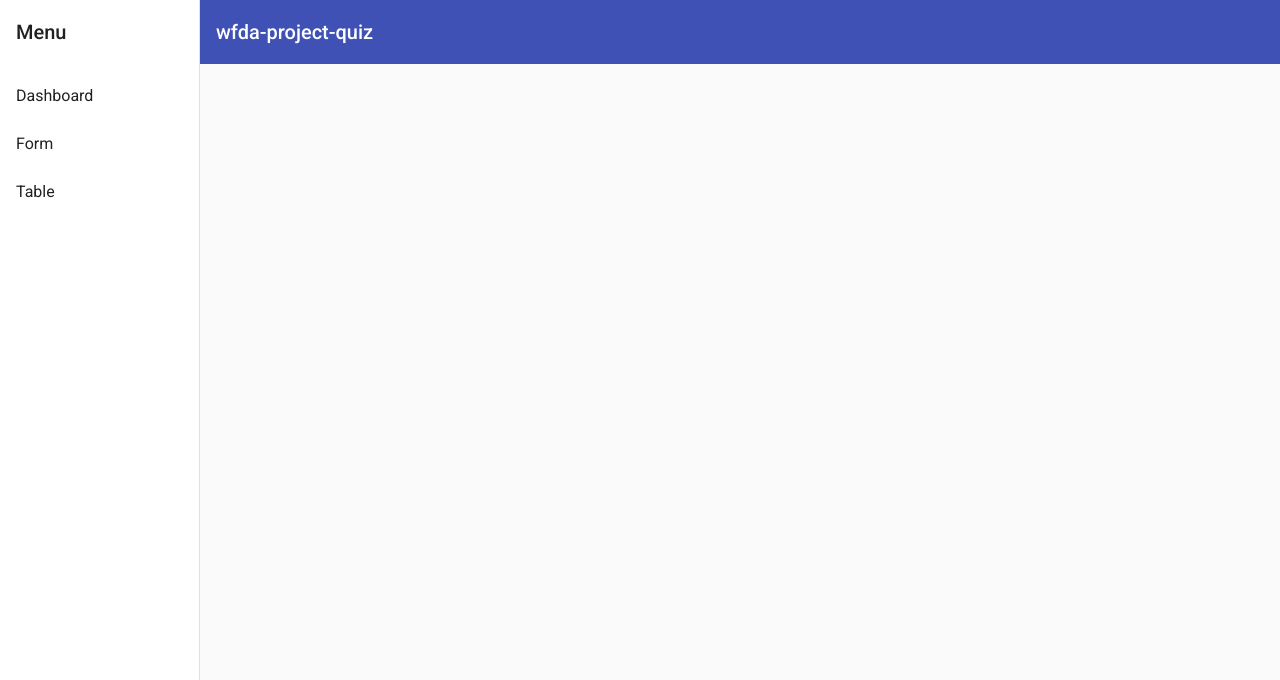
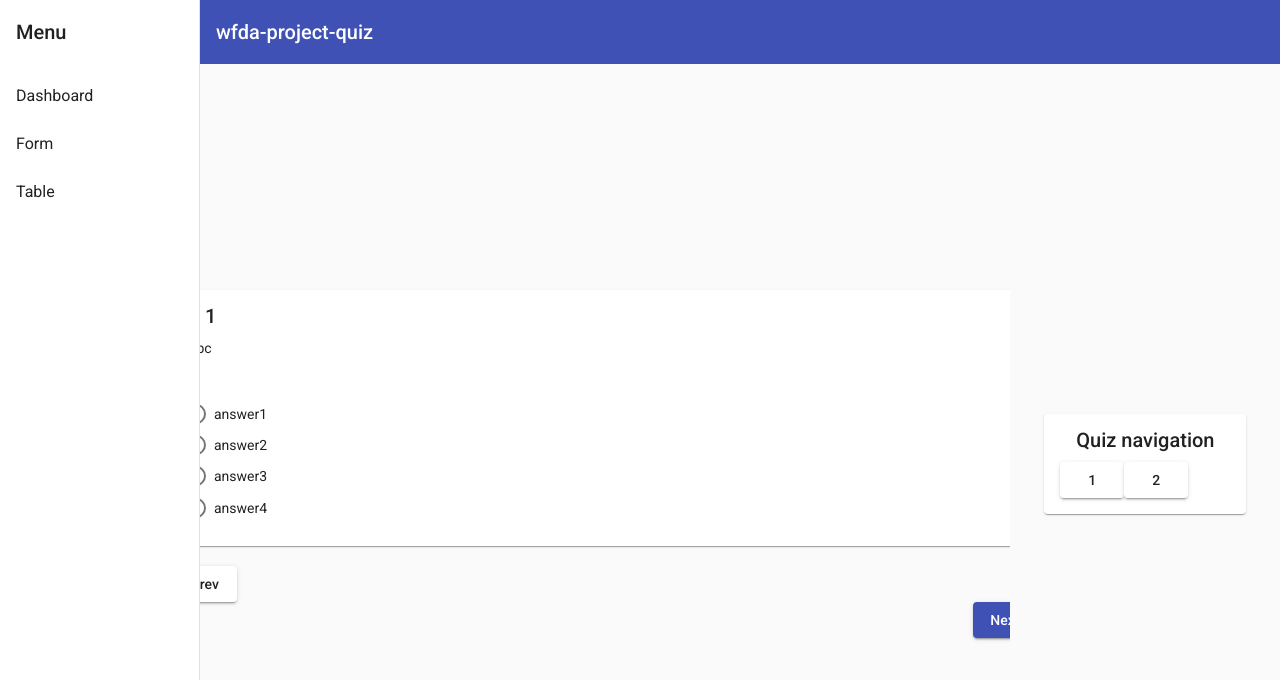
Before and after one commit to anhnbt-it/wfda-project-quiz, an Angular app: page /exam in a window 1280 px wide. Before the commit this address led to /. Shown: the top 680 px of the page. Built offline with nearby package versions, Linux system fonts and the light colour scheme.

Commit message:
create exam

```diff
--- a/src/app/app-routing.module.ts
+++ b/src/app/app-routing.module.ts
@@ -4,6 +4,7 @@ import {QuizDashboardComponent} from './layout/quiz-dashboard/quiz-dashboard.com
 import {QuizFormComponent} from './layout/quiz-form/quiz-form.component';
 import {QuizTableComponent} from './layout/quiz-table/quiz-table.component';
 import {DetailGroupComponent} from './layout/detail-group/detail-group.component';
+import {ExamComponent} from './layout/exam/exam.component';
 
 const routes: Routes = [
   {
@@ -13,6 +14,10 @@ const routes: Routes = [
   {
     path: 'detail-group',
     component: DetailGroupComponent,
+  },
+  {
+    path: 'exam',
+    component: ExamComponent,
   },
   {path: 'form', component: QuizFormComponent},
   {path: 'table', component: QuizTableComponent}
--- a/src/app/app.module.ts
+++ b/src/app/app.module.ts
@@ -26,6 +26,7 @@ import { MatGridListModule } from '@angular/material/grid-list';
 import { MatMenuModule } from '@angular/material/menu';
 import { DetailGroupComponent } from './layout/detail-group/detail-group.component';
 import {RouterModule} from '@angular/router';
+import { ExamComponent } from './layout/exam/exam.component';
 
 @NgModule({
   declarations: [
@@ -34,7 +35,8 @@ import {RouterModule} from '@angular/router';
     QuizFormComponent,
     QuizTableComponent,
     QuizDashboardComponent,
-    DetailGroupComponent
+    DetailGroupComponent,
+    ExamComponent
   ],
   imports: [
     BrowserModule,
--- a/src/app/layout/detail-group/detail-group.component.html
+++ b/src/app/layout/detail-group/detail-group.component.html
@@ -34,7 +34,7 @@
     <ng-container matColumnDef="action">
       <th mat-header-cell *matHeaderCellDef></th>
       <td mat-cell *matCellDef="let element">
-        <a mat-raised-button color="primary">Start</a>
+        <a mat-raised-button color="primary" (click)="starExam(element.position)">Start</a>
       </td>
     </ng-container>
 
--- a/src/app/layout/detail-group/detail-group.component.ts
+++ b/src/app/layout/detail-group/detail-group.component.ts
@@ -41,7 +41,7 @@ export class DetailGroupComponent implements OnInit {
     this.router.navigate(['dashboard']);
   }
 
-  exam(){
-
+  starExam(id: number): void {
+    this.router.navigate(['exam'], {queryParams: {id}});
   }
 }
--- /dev/null
+++ b/src/app/layout/exam/exam.component.css
@@ -0,0 +1,18 @@
+.grid-container {
+  margin: 20px;
+}
+
+.quiz-card {
+  max-width: 100%;
+  margin: 20px;
+}
+
+.example-radio-group {
+  display: flex;
+  flex-direction: column;
+  margin: 15px 0;
+}
+
+.example-radio-button {
+  margin: 5px;
+}
--- /dev/null
+++ b/src/app/layout/exam/exam.component.html
@@ -0,0 +1,42 @@
+<mat-grid-list cols="4" rowHeight="100%">
+  <mat-grid-tile colspan="3">
+    <mat-grid-list cols="1">
+      <mat-card class="quiz-card">
+        <mat-card-header>
+          <mat-card-title>{{index + 1}}</mat-card-title>
+        </mat-card-header>
+
+        <mat-card-content>
+          <p>{{question.name}}</p>
+        </mat-card-content>
+        <mat-card-actions>
+          <mat-radio-group
+            aria-labelledby="example-radio-group-label"
+            class="example-radio-group">
+            <mat-radio-button class="example-radio-button" *ngFor="let answer of this.question.answer"
+                              [value]="answer.id">
+              {{answer.name}}
+            </mat-radio-button>
+          </mat-radio-group>
+        </mat-card-actions>
+      </mat-card>
+
+      <div class="quiz-card">
+        <button mat-raised-button (click)="prevQuestion()">Prev</button>
+        <button mat-raised-button color="primary" style="margin-left: 800px" (click)="nextQuestion()">Next</button>
+      </div>
+    </mat-grid-list>
+  </mat-grid-tile>
+
+  <mat-grid-tile>
+    <mat-card>
+      <mat-card-header>
+        <mat-card-title>Quiz navigation</mat-card-title>
+      </mat-card-header>
+      <mat-card-content>
+        <button *ngFor="let question of this.fakeExam; let i = index" mat-raised-button
+                (click)="changeQuestion(i)">{{i + 1}}</button>
+      </mat-card-content>
+    </mat-card>
+  </mat-grid-tile>
+</mat-grid-list>
--- /dev/null
+++ b/src/app/layout/exam/exam.component.ts
@@ -0,0 +1,116 @@
+import {Component, OnInit} from '@angular/core';
+import {Timestamp} from 'rxjs';
+
+export interface Exam {
+  id: number;
+  name: string;
+  users: [{}];
+  soccer: number;
+  questionList: any;
+  appGroupList: [];
+}
+
+const DATAFAKE: Exam =
+  {
+    id: 1,
+    name: 'Hydrogen',
+    users: [{id: 1, name: 'tung'}],
+    soccer: 5,
+    questionList: [
+      {
+        id: 1,
+        name: 'abc',
+        answer: [
+          {
+            id: 1,
+            name: 'answer1',
+            check: true,
+          },
+          {
+            id: 2,
+            name: 'answer2',
+            check: false,
+          },
+          {
+            id: 3,
+            name: 'answer3',
+            check: false,
+          },
+          {
+            id: 4,
+            name: 'answer4',
+            check: false,
+          },
+        ]
+      },
+      {
+        id: 2,
+        name: 'abc2',
+        answer: [
+          {
+            id: 1,
+            name: 'answer1',
+            check: true,
+          },
+          {
+            id: 2,
+            name: 'answer2',
+            check: false,
+          },
+          {
+            id: 3,
+            name: 'answer3',
+            check: false,
+          },
+          {
+            id: 4,
+            name: 'answer4',
+            check: false,
+          },
+        ]
+      }
+    ],
+    appGroupList: []
+  };
+
+@Component({
+  selector: 'app-exam',
+  templateUrl: './exam.component.html',
+  styleUrls: ['./exam.component.css']
+})
+export class ExamComponent implements OnInit {
+  fakeExam = DATAFAKE.questionList;
+  question: any;
+  index = 0;
+
+  constructor() {
+  }
+
+  ngOnInit(): void {
+    this.question = this.fakeExam[this.index];
+  }
+
+
+  nextQuestion(): any {
+    this.index++;
+    if (this.fakeExam[this.index] != null) {
+      this.question = this.fakeExam[this.index];
+    } else {
+      this.index--;
+    }
+  }
+
+  prevQuestion(): any {
+    this.index--;
+    if (this.fakeExam[this.index] != null) {
+      this.question = this.fakeExam[this.index];
+    } else {
+      this.index++;
+    }
+  }
+
+  changeQuestion(id: number): void {
+    this.question = this.fakeExam[id];
+    this.index = id;
+  }
+}
```
Also changed, not shown: 1 other file (tests, documents, lock files or other folders).
